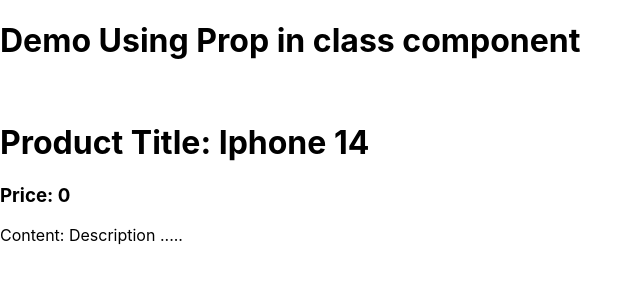
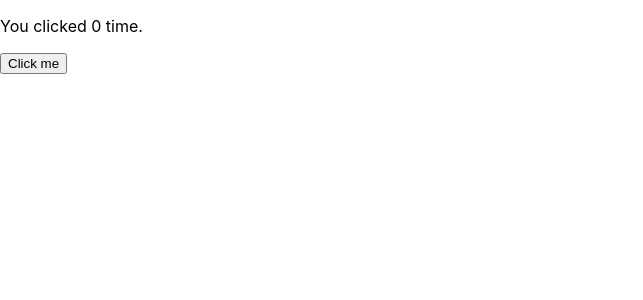
Before and after one commit to manngo2013/demo-first-project, a React (Create React App) app: page / in a window 1280 px wide. Shown: the top 300 px of the page, without its empty margins (0-643 px from the left). Built offline with nearby package versions, Linux system fonts and the light colour scheme.

Commit message:
Lecture 18: State

```diff
--- /dev/null
+++ b/src/components/CounterComponent.jsx
@@ -0,0 +1,29 @@
+import PropTypes from 'prop-types';
+import React, { Component } from 'react';
+
+export default class CounterComponent extends Component {
+  static propTypes = {};
+
+  constructor(props) {
+    super(props);
+    // Initial state or declare a state
+    this.state = {
+      count: 0,
+      isLoading: false,
+    };
+  }
+
+  handleUpdateCount = () => {
+    this.setState({ count: this.state.count + 1 });
+  };
+
+  render() {
+    return (
+      <div>
+        {/* Reading state */}
+        <p>You clicked {this.state.count} time.</p>
+        <button onClick={() => this.handleUpdateCount()}>Click me</button>
+      </div>
+    );
+  }
+}
--- a/src/index.js
+++ b/src/index.js
@@ -6,15 +6,17 @@
 import ClassComponent from './components/ClassComponent';
 import FunctionComponent from './components/FunctionComponent';
 import ProductDetailComponent from './components/ProductDetailComponent';
+import CounterComponent from './components/CounterComponent';
 
 const root = ReactDOM.createRoot(document.getElementById('root'));
 root.render(
   <React.StrictMode>
     {/* <App /> */}
-    <ClassComponent title="Demo Using Prop in class component" />
-    <br />
+    {/* <ClassComponent title="Demo Using Prop in class component" />
+    <br /> */}
     {/* <FunctionComponent /> */}
-    <ProductDetailComponent title="Iphone 14" content="Description ..... " />
+    {/* <ProductDetailComponent title="Iphone 14" content="Description ..... " /> */}
+    <CounterComponent />
   </React.StrictMode>
 );
 
```
